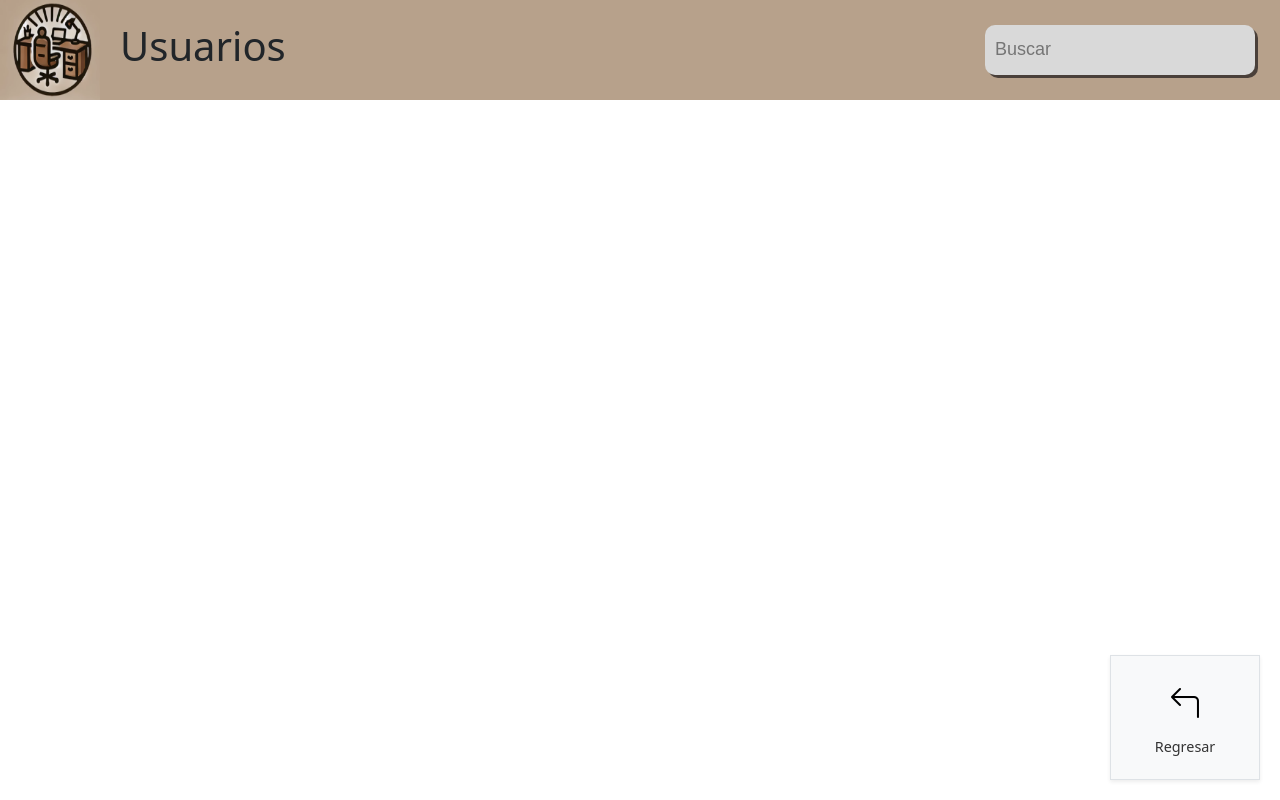
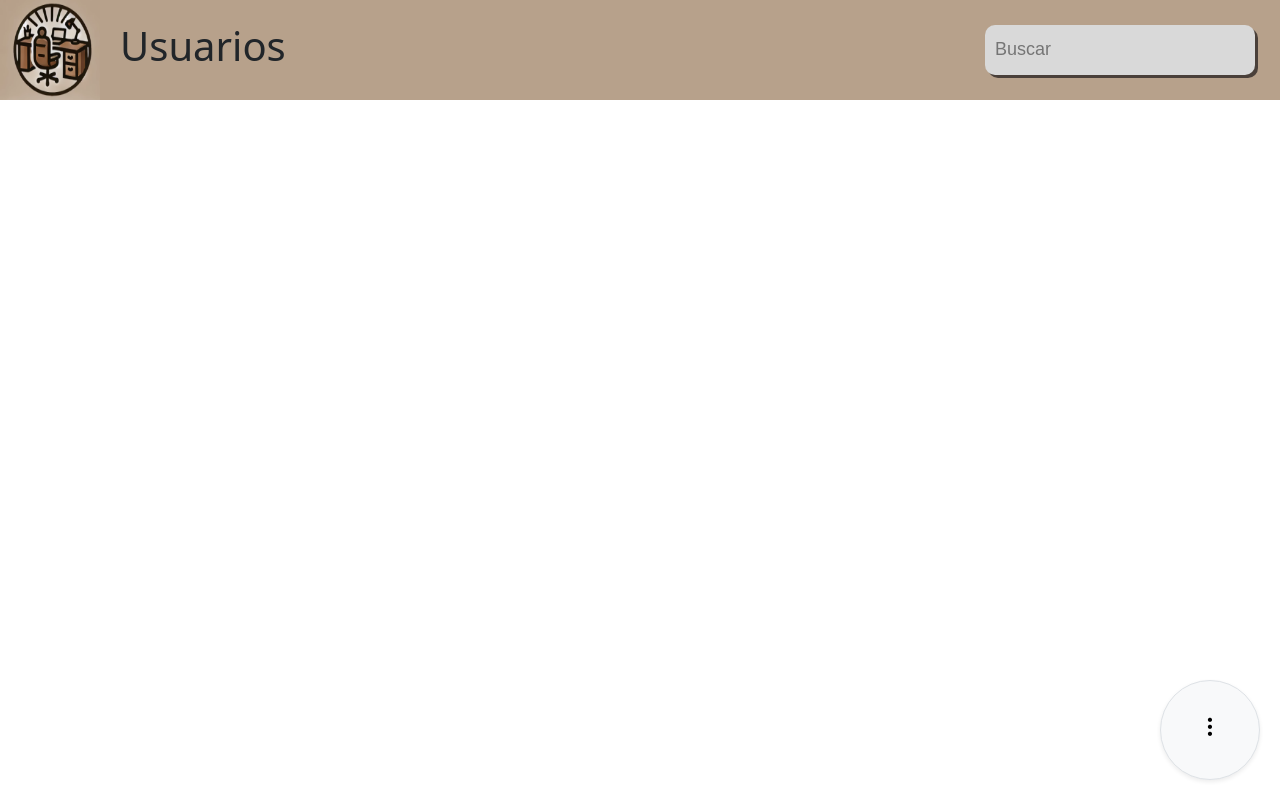
Before and after one commit to MateoMri/WorkBuddy-frontend, a React (Vite) app: page /Users in a window 1280 px wide. Built offline with nearby package versions, Linux system fonts and the light colour scheme; a web font is replaced by a local one.

Commit message:
cambie usuarios, agrege mas botones

```diff
--- a/src/Home.jsx
+++ b/src/Home.jsx
@@ -3,7 +3,7 @@ import "bootstrap-icons/font/bootstrap-icons.css";
 import "./Home.css";
 import Header from "./assets/Components/Header";
 import GrayButton from "./assets/Components/GrayButton";
-import Fab from "./assets/Components/fab";
+import Fab from "./assets/Components/Fab";
 import { useNavigate } from "react-router-dom";
 
 const Home = () => {
@@ -91,8 +91,9 @@ const Home = () => {
         ></GrayButton>
       </div>
 
-      {/* Botón "Cerrar sesión" en la esquina inferior derecha */}
       <Fab
+        bottom={"20px"}
+        right={"20px"}
         icon={"box-arrow-right"}
         titulo={"Cerrar sesión"}
         onClick={goToLogIn}
--- a/src/Users.jsx
+++ b/src/Users.jsx
@@ -1,19 +1,51 @@
-import React, { useEffect } from "react";
+import React, { useEffect, useState } from "react";
 import "bootstrap-icons/font/bootstrap-icons.css";
 import Header from "./assets/Components/Header";
 import { useNavigate } from "react-router-dom";
-import Fab from "./assets/Components/fab";
+import Fab from "./assets/Components/Fab";
 
 const Users = () => {
   const navigate = useNavigate();
   const goBack = () => {
-    navigate("/Home")
-  }
-  return(
-<>
-<Header texto={"Usuarios"} buscador={true} />
-<Fab icon={"arrow-90deg-left"} titulo={"Regresar"} onClick={goBack}></Fab>
-</>
-);
+    navigate("/Home");
+  };
+  const [botones, setBotones] = useState(false);
+
+  const handleClick = () => {
+    setBotones(!botones);
+  };
+  return (
+    <>
+      <Header texto={"Usuarios"} buscador={true} />
+
+      {/* Primer Fab (el de tres puntos) */}
+      <Fab
+        bottom={"20px"}
+        right={"20px"}
+        icon={"three-dots-vertical"}
+        onClick={handleClick}
+      />
+
+      {botones && (
+        <div>
+          <Fab
+            bottom={"130px"}
+            right={"20px"}
+            titulo={"Regresar"}
+            icon="arrow-90deg-left"
+            onClick={goBack}
+          ></Fab>
+
+          <Fab
+            bottom={"240px"}
+            right={"20px"}
+            titulo={"Agregar"}
+            icon="plus"
+            onClick={goBack}
+          ></Fab>
+        </div>
+      )}
+    </>
+  );
 };
 export default Users;
--- a/src/assets/Components/Fab.jsx
+++ b/src/assets/Components/Fab.jsx
@@ -1,27 +1,43 @@
 import "bootstrap-icons/font/bootstrap-icons.css";
-const Fab = ({icon, titulo, onClick}) =>{
-    return(
+
+const Fab = ({ icon, titulo, onClick,  bottom, right}) => {
+  return (
     <div
-        className="botonsote d-flex flex-column align-items-center justify-content-center p-4 border round shadow-sm"
+      className="botonsote d-flex flex-column align-items-center justify-content-center p-2 border shadow-sm" // Eliminado "round" porque lo controlamos en el estilo
       style={{
         position: "absolute",
-          bottom: "20px",
-          right: "20px",
-          width: "150px", // Ajusta el tamaño del botón
+        bottom: bottom,
+        right: right,
+        width: "100px",
+        height: "100px",
+        borderRadius: "50%",
+        display: "flex",
+        justifyContent: "center",
+        alignItems: "center",
       }}
       onClick={onClick}
     >
       {/* Icono de cerrar sesión */}
       <i
         className={"bi bi-" + icon}
-          style={{ fontSize: "2rem", color: "black", marginBottom: "10px" }}
+        style={{ fontSize: "1.4rem", color: "black", marginBottom: "5px" }}
       ></i>
 
       {/* Título */}
-        <h3 className="mb-0" style={{ color: "#333", fontSize: "0.9rem" }}>
+      <h3
+        style={{
+          color: "#333",
+          fontSize: "0.7rem",
+          marginBottom: 0,
+          fontWeight: "500",
+          letterSpacing: "0.5px",
+          textAlign: "center"
+        }}
+      >
         {titulo}
         </h3>
     </div>
-    )
-}
+  );
+};
+
 export default Fab;
```
Lines whose indentation alone changed are shown as unchanged.
